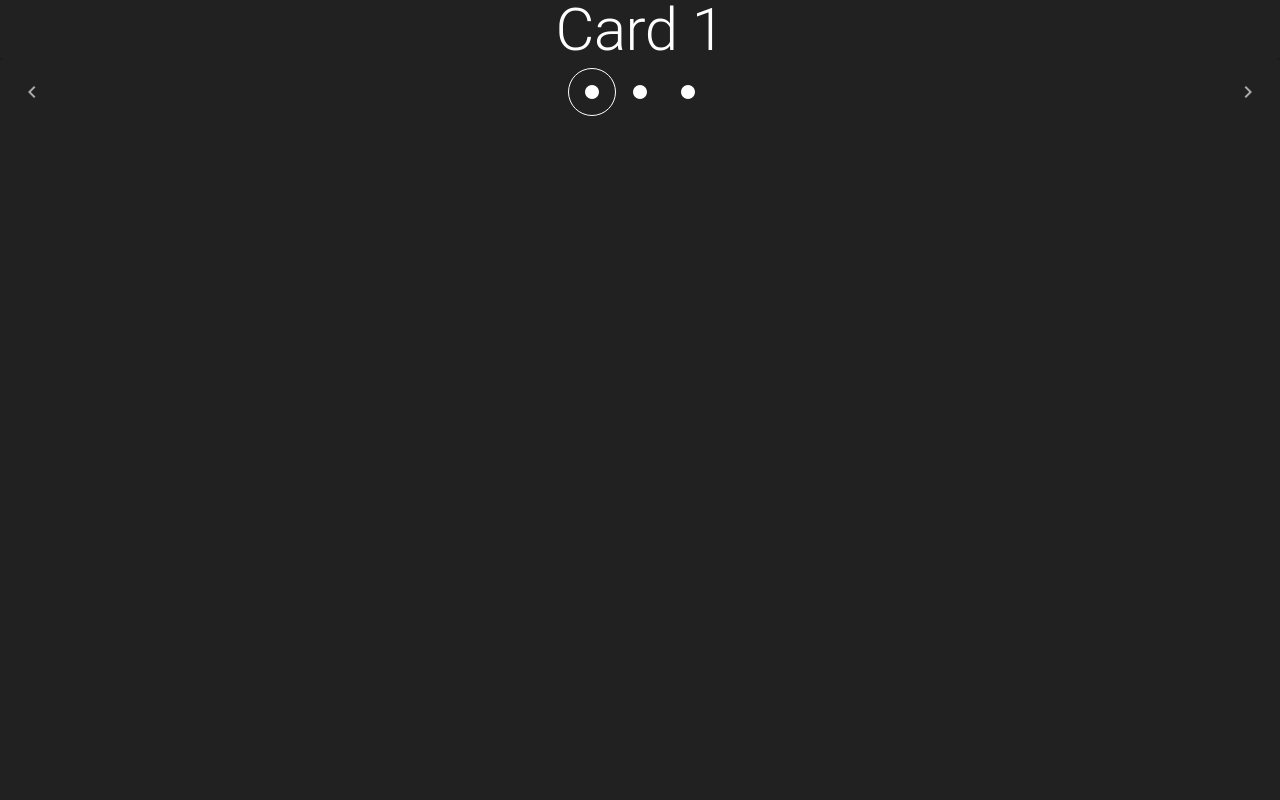
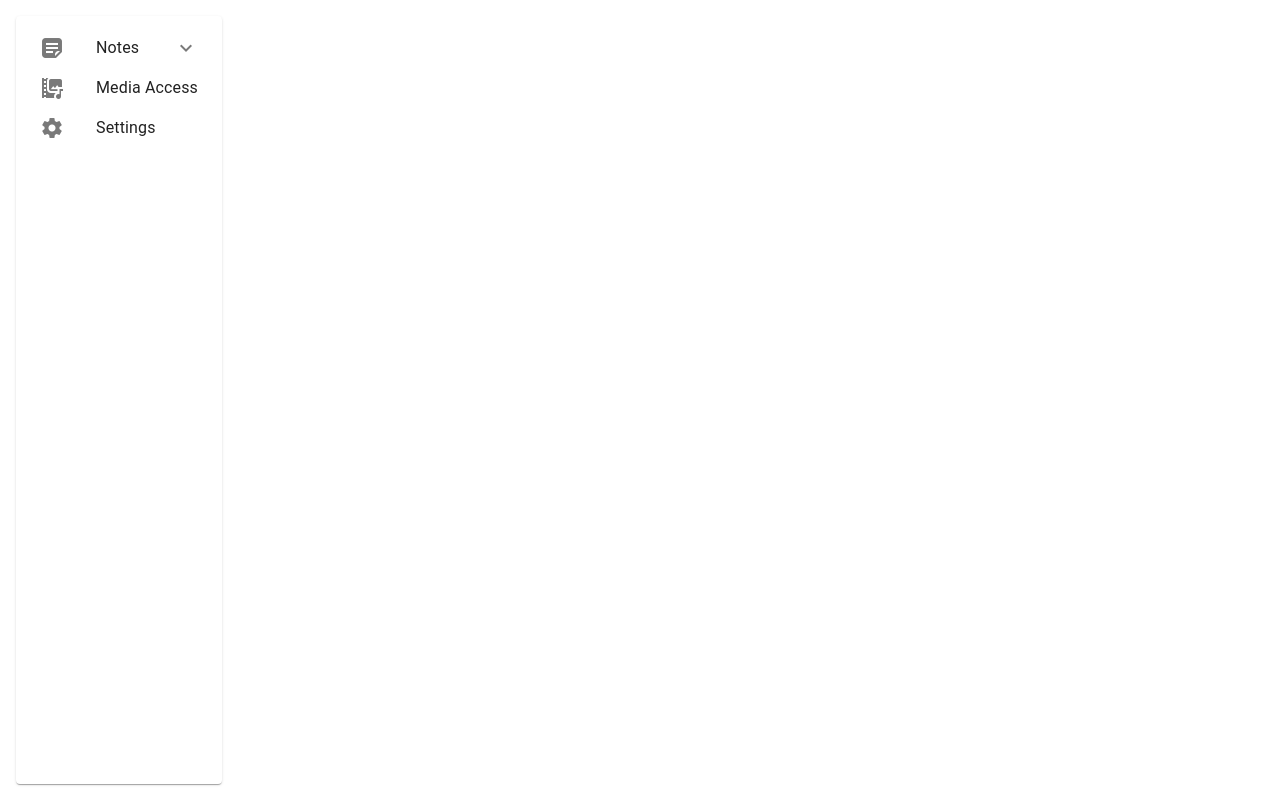
Before and after one commit to kiptunor/groblon, a Vue app in the folder groblon-app/: page / in a window 1280 px wide. Built offline with nearby package versions, Linux system fonts and the light colour scheme; a small style sheet from the web is missing.

Commit message:
Some Sidebar menu

```diff
--- a/groblon-app/src/components/ui.vue
+++ b/groblon-app/src/components/ui.vue
@@ -1,44 +1,66 @@
 <template>
-  <!--<v-container class="fill-height" max-width=1200>-->
-    <!--<h1>Stuff....</h1>-->
+  <v-container class="fill-height position-absolute left-0">
+    <v-card class="pa-2 fill-height" max-width="300">
+      <v-list density="proeminent">
+        <!--<v-list-subheader>REPORTS</v-list-subheader>-->
 
-   <v-card rounded="0" theme="dark" flat class="fill-height">
-     <v-window v-model="onboarding">
-       <v-window-item v-for="n in length":key="`card-${n}`":value="n">
-        <v-card class="d-flex justify-center align-center fill-height">
-          <span class="text-h2">
-            Card {{ n }}
-          </span>
-        </v-card>
-      </v-window-item>
-    </v-window>
+        <v-list-group value="Notes" color="primary">
+          <template v-slot:activator="{ props }">
+            <v-list-item
+              color="primary"
+              class="mb-2"
+              v-bind="props"
+              prepend-icon="mdi-sticker-text"
+              rounded="xl"
+              title="Notes"></v-list-item>
+          </template>
 
-    <v-card-actions class="justify-space-between">
-      <v-btn icon="mdi-chevron-left" variant="plain" @click="prev"></v-btn>
-      <v-item-group v-model="onboarding" class="text-center" mandatory>
-        <v-item v-for="n in length":key="`btn-${n}`" v-slot="{ isSelected, toggle }":value="n">
-          <v-btn :variant="isSelected ? 'outlined' : 'text'" icon="mdi-record" @click="toggle"></v-btn>
-        </v-item>
-      </v-item-group>
-      <v-btn icon="mdi-chevron-right" variant="plain" @click="next"></v-btn>
-    </v-card-actions>
-  </v-card>
-  <!--</v-container>-->
+          <v-list-item
+            rounded="xl"
+            v-for="([title, icon], i) in noteExamples"
+            :key="i"
+            class="mb-2"
+            :prepend-icon="icon"
+            :title="title"
+            :value="title"></v-list-item>
+        </v-list-group>
+
+        <!--Media Access-->
+        <v-list-item
+          class="mb-2"
+          v-for="(item, i) in items"
+          :key="i"
+          :value="item"
+          color="primary"
+          rounded="xl">
+          <template v-slot:prepend>
+            <v-icon :icon="item.icon"></v-icon>
+          </template>
+          <v-list-item-title v-text="item.text"></v-list-item-title>
+        </v-list-item>
+      </v-list>
+    </v-card>
+  </v-container>
 </template>
 
 <script setup lang="ts">
+import { ref } from 'vue'
 
-  import { ref } from 'vue'
+const items = [
+  //{ text: 'Notes', icon: 'mdi-sticker-text' },
+  { text: 'Media Access', icon: 'mdi-multimedia' },
+  { text: 'Settings', icon: 'mdi-cog' },
+]
 
-  // Text editor media viewer paging
-  const length = ref(3)
-  const onboarding = ref(1)
 
-  function next () {
-    onboarding.value = onboarding.value + 1 > length.value ? 1 : onboarding.value + 1
-  }
-  function prev () {
-    onboarding.value = onboarding.value - 1 <= 0 ? length.value : onboarding.value - 1
-  }
+const open = ref(['Notes'])
+
+// Just some placeholder for now
+const noteExamples = [
+  ['Some Note idk', 'mdi-text-box'],
+  ['links', 'mdi-text-box'],
+  ['Names', 'mdi-text-box'],
+  ['samples', 'mdi-text-box'],
+]
 
 </script>
```
